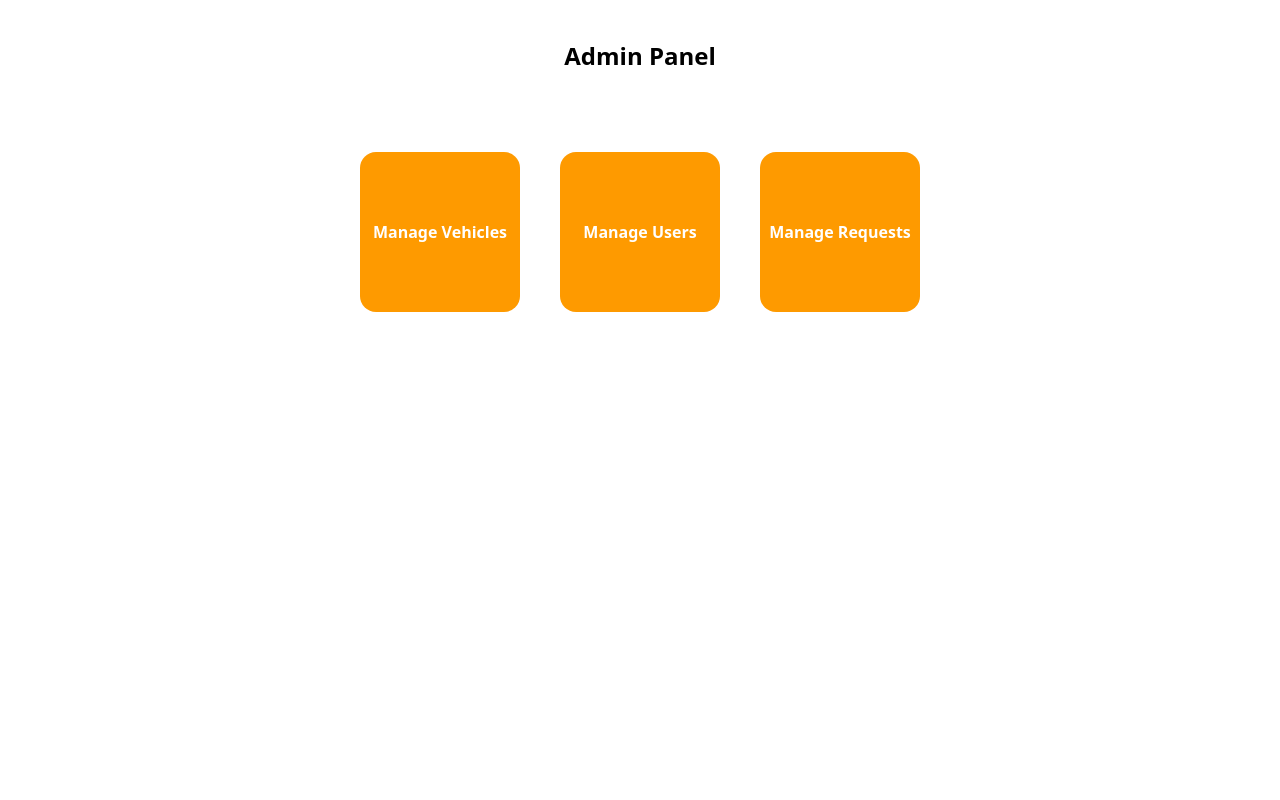
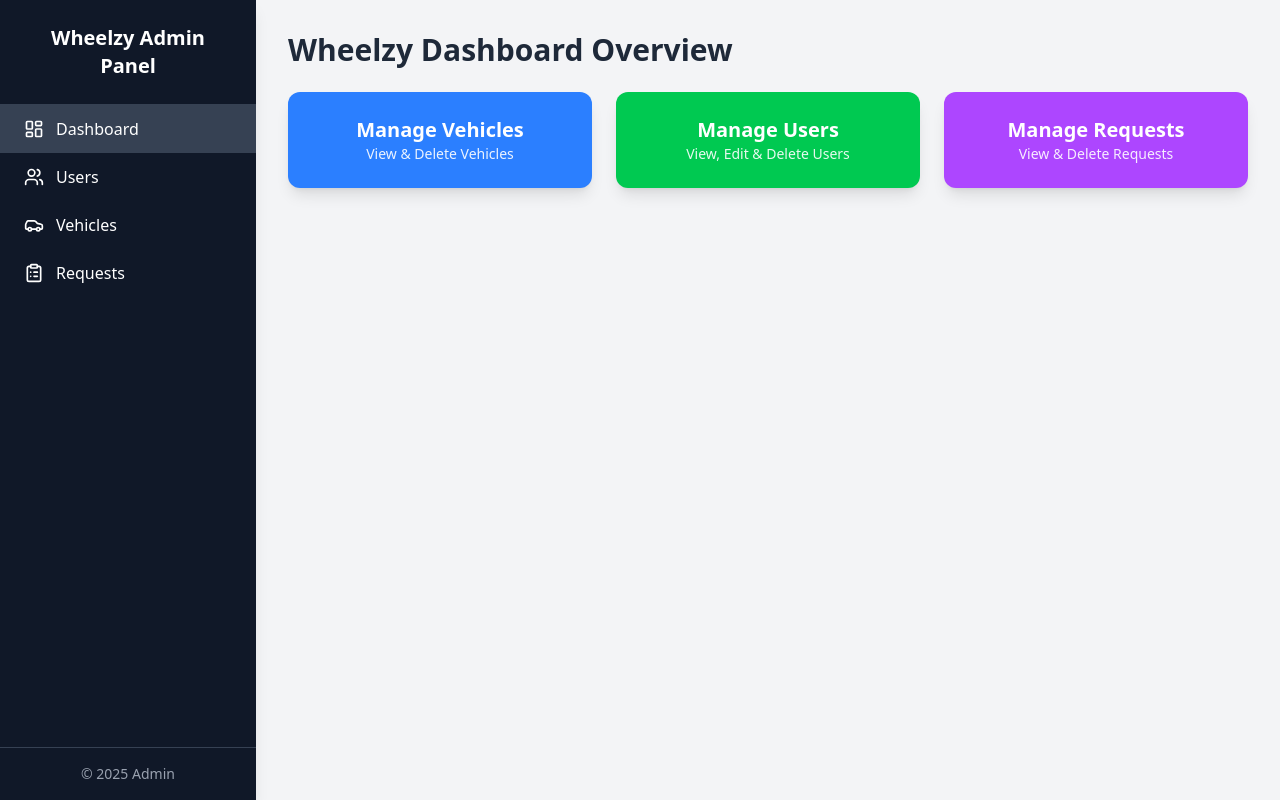
Before and after one commit to abhayminer01/vehicle-marketplace, a React (Vite) app in the folder admin/: page /dashboard in a window 1280 px wide. Built offline with nearby package versions, Linux system fonts and the light colour scheme; no server answers.

Commit message:
sidebar on admin panel

```diff
--- a/admin/package.json
+++ b/admin/package.json
@@ -11,6 +11,7 @@
   },
   "dependencies": {
     "@tailwindcss/vite": "^4.1.13",
+    "lucide-react": "^0.544.0",
     "react": "^19.1.1",
     "react-dom": "^19.1.1",
     "react-router-dom": "^7.9.1",
--- /dev/null
+++ b/admin/src/components/Sidebar.jsx
@@ -0,0 +1,49 @@
+// components/Sidebar.jsx
+import React from "react";
+import { useNavigate, useLocation } from "react-router-dom";
+import { Users, Car, ClipboardList, LayoutDashboard } from "lucide-react";
+
+export default function Sidebar({ onNavigate, active }) {
+  const navigateHook = useNavigate();
+  const location = useLocation();
+
+  // ✅ Use either the passed `onNavigate` or the default hook
+  const navigateFn = onNavigate || navigateHook;
+
+  const menuItems = [
+    { label: "Dashboard", path: "/dashboard", icon: <LayoutDashboard size={20} /> },
+    { label: "Users", path: "/users", icon: <Users size={20} /> },
+    { label: "Vehicles", path: "/vehicles", icon: <Car size={20} /> },
+    { label: "Requests", path: "/requests", icon: <ClipboardList size={20} /> },
+  ];
+
+  return (
+    <div className="w-64 bg-gray-900 text-white h-screen fixed top-0 left-0 flex flex-col shadow-lg">
+      <div className="p-6 text-center text-xl font-bold border-b border-gray-700">
+        Wheelzy Admin Panel
+      </div>
+      <div className="flex-1">
+        {menuItems.map((item) => {
+          const isActive =
+            active === item.label.toLowerCase() || location.pathname === item.path;
+
+          return (
+            <div
+              key={item.path}
+              onClick={() => navigateFn(item.path)}
+              className={`flex items-center gap-3 px-6 py-3 cursor-pointer hover:bg-gray-700 transition ${
+                isActive ? "bg-gray-700" : ""
+              }`}
+            >
+              {item.icon}
+              <span>{item.label}</span>
+            </div>
+          );
+        })}
+      </div>
+      <div className="p-4 border-t border-gray-700 text-center text-sm text-gray-400">
+        © 2025 Admin
+      </div>
+    </div>
+  );
+}
--- a/admin/src/pages/Dashboard.jsx
+++ b/admin/src/pages/Dashboard.jsx
@@ -1,43 +1,68 @@
-import React, { useEffect } from 'react'
-import { useNavigate } from 'react-router-dom';
+import React, { useEffect } from "react";
+import { useNavigate } from "react-router-dom";
+import Sidebar from "../components/Sidebar";
 
 export default function Dashboard() {
   const navigate = useNavigate();
+
   useEffect(() => {
     const verifyAdminToken = async () => {
-            const token = localStorage.getItem('admin_token');
+      const token = localStorage.getItem("admin_token");
 
-            const req = await fetch('http://localhost:5000/api/admin/verifytoken', {
-                method : 'POST',
-                body : JSON.stringify({ token : token }),
-                headers : {
-                    'Content-Type' : 'application/json'
-                }
+      const req = await fetch("http://localhost:5000/api/admin/verifytoken", {
+        method: "POST",
+        body: JSON.stringify({ token }),
+        headers: {
+          "Content-Type": "application/json",
+        },
       });
 
       const res = await req.json();
-            if(!res.success) {
-                alert(`Authentication Error  :${res.message}`);
-                navigate('/');
+      if (!res.success) {
+        alert(`Authentication Error : ${res.message}`);
+        navigate("/");
       }
-        }
+    };
 
     verifyAdminToken();
-    }, []);
+  }, [navigate]);
+
   return (
-    <div className='flex justify-center items-center flex-col'>
-        <h1 className='text-2xl font-bold mb-20 mt-10'>Admin Panel</h1>
-        <div className='flex gap-10 '>
-            <div onClick={() => navigate('/vehicles')} className='w-40 h-40 bg-amber-500 hover:bg-amber-300 cursor-pointer hover:text-black rounded-2xl flex justify-center items-center text-white font-bold'>
-                Manage Vehicles
+    <div className="flex">
+      {/* Sidebar */}
+      <Sidebar />
+
+      {/* Main Content */}
+      <div className="ml-64 flex-1 bg-gray-100 min-h-screen p-8">
+        <h1 className="text-3xl font-bold mb-6 text-gray-800">Wheelzy Dashboard Overview</h1>
+
+        {/* Quick Cards */}
+        <div className="grid grid-cols-1 md:grid-cols-3 gap-6">
+          <div
+            onClick={() => navigate("/vehicles")}
+            className="bg-blue-500 hover:bg-blue-400 cursor-pointer rounded-xl shadow-lg p-6 text-white flex flex-col items-center justify-center"
+          >
+            <h2 className="text-xl font-bold">Manage Vehicles</h2>
+            <p className="text-sm opacity-90">View & Delete Vehicles</p>
           </div>
-            <div onClick={() => navigate('/users')} className='w-40 h-40 bg-amber-500 hover:bg-amber-300 cursor-pointer hover:text-black rounded-2xl flex justify-center items-center text-white font-bold'>
-                Manage Users
+
+          <div
+            onClick={() => navigate("/users")}
+            className="bg-green-500 hover:bg-green-400 cursor-pointer rounded-xl shadow-lg p-6 text-white flex flex-col items-center justify-center"
+          >
+            <h2 className="text-xl font-bold">Manage Users</h2>
+            <p className="text-sm opacity-90">View, Edit & Delete Users</p>
           </div>
-            <div onClick={() => navigate('/requests')} className='w-40 h-40 bg-amber-500 hover:bg-amber-300 cursor-pointer hover:text-black rounded-2xl flex justify-center items-center text-white font-bold'>
-                Manage Requests
+
+          <div
+            onClick={() => navigate("/requests")}
+            className="bg-purple-500 hover:bg-purple-400 cursor-pointer rounded-xl shadow-lg p-6 text-white flex flex-col items-center justify-center"
+          >
+            <h2 className="text-xl font-bold">Manage Requests</h2>
+            <p className="text-sm opacity-90">View & Delete Requests</p>
           </div>
         </div>
       </div>
-  )
+    </div>
+  );
 }
--- a/admin/src/pages/Requests.jsx
+++ b/admin/src/pages/Requests.jsx
@@ -1,8 +1,11 @@
 import React, { useEffect, useState } from "react";
+import Sidebar from "../components/Sidebar";
+import { useNavigate } from "react-router-dom";
 
 export default function Requests() {
   const [requests, setRequests] = useState([]);
   const [loading, setLoading] = useState(true);
+  const navigate = useNavigate();
 
   useEffect(() => {
     const fetchRequests = async () => {
@@ -42,18 +45,20 @@ export default function Requests() {
     }
   };
 
-  if (loading) {
-    return <p className="p-4 text-gray-600">Loading requests...</p>;
-  }
+  return (
+    <div className="flex">
+      {/* ✅ Sidebar always visible */}
+      <Sidebar active="requests" onNavigate={navigate} />
 
-  if (requests.length === 0) {
-    return <p className="p-4 text-gray-600">No requests found.</p>;
-  }
-
-  return (
-    <div className="p-6">
+      {/* ✅ Main Content */}
+      <div className="flex-1 bg-gray-100 min-h-screen p-6 ml-64">
         <h1 className="text-2xl font-bold mb-6">Manage Requests</h1>
 
+        {loading ? (
+          <p className="text-gray-600">Loading requests...</p>
+        ) : requests.length === 0 ? (
+          <p className="text-gray-600">No requests found.</p>
+        ) : (
           <div className="grid grid-cols-1 md:grid-cols-2 gap-6">
             {requests.map((req) => (
               <div
@@ -110,6 +115,8 @@ export default function Requests() {
               </div>
             ))}
           </div>
+        )}
+      </div>
     </div>
   );
 }
--- a/admin/src/pages/Users.jsx
+++ b/admin/src/pages/Users.jsx
@@ -1,4 +1,6 @@
 import React, { useEffect, useState } from "react";
+import Sidebar from "../components/Sidebar";
+import { useNavigate } from "react-router-dom";
 
 export default function Users() {
   const [users, setUsers] = useState([]);
@@ -10,6 +12,8 @@ export default function Users() {
     phone: "",
     password: "",
   });
+
+  const navigate = useNavigate();
 
   useEffect(() => {
     const fetchUsers = async () => {
@@ -87,14 +91,18 @@ export default function Users() {
     }
   };
 
-  if (loading) {
-    return <p className="text-center text-gray-600">Loading users...</p>;
-  }
+  return (
+    <div className="flex">
+      {/* ✅ Sidebar always visible */}
+      <Sidebar active="users" onNavigate={navigate} />
 
-  return (
-    <div className="p-6">
+      {/* ✅ Main content */}
+      <div className="flex-1 bg-gray-100 min-h-screen p-6 ml-64">
         <h1 className="font-bold text-3xl mb-6 text-gray-800">👥 Manage Users</h1>
-      {users.length === 0 ? (
+
+        {loading ? (
+          <p className="text-gray-600">Loading users...</p>
+        ) : users.length === 0 ? (
           <p className="text-gray-500">No users found.</p>
         ) : (
           <div className="flex flex-col gap-4">
@@ -191,5 +199,6 @@ export default function Users() {
           </div>
         )}
       </div>
+    </div>
   );
 }
--- a/admin/src/pages/Vehicles.jsx
+++ b/admin/src/pages/Vehicles.jsx
@@ -1,8 +1,11 @@
 import React, { useEffect, useState } from "react";
+import Sidebar from "../components/Sidebar"; // ✅ import your sidebar
+import { useNavigate } from "react-router-dom";
 
 export default function Vehicles() {
   const [vehicles, setVehicles] = useState([]);
   const [loading, setLoading] = useState(true);
+  const navigate = useNavigate();
 
   useEffect(() => {
     const getAllVehicles = async () => {
@@ -44,88 +47,65 @@ export default function Vehicles() {
     }
   };
 
-  if (loading) {
-    return <p>Loading vehicles...</p>;
-  }
+  return (
+    <div className="flex ml-65">
+      {/* ✅ Sidebar */}
+      <Sidebar onNavigate={navigate} active="vehicles" />
 
-  return (
-    <div style={{ padding: "20px" }}>
-      <h1 className="font-bold text-2xl">Manage Vehicles</h1>
-      {vehicles.length === 0 ? (
+      {/* ✅ Main Content */}
+      <div className="flex-1 bg-gray-100 min-h-screen p-8">
+        <h1 className="text-3xl font-bold text-gray-800 mb-6">Manage Vehicles</h1>
+
+        {loading ? (
+          <p>Loading vehicles...</p>
+        ) : vehicles.length === 0 ? (
           <p>No vehicles found.</p>
         ) : (
-        <div
-          style={{
-            display: "grid",
-            gridTemplateColumns: "repeat(auto-fill, minmax(250px, 1fr))",
-            gap: "20px",
-            marginTop: "20px",
-          }}
-        >
+          <div className="grid grid-cols-1 md:grid-cols-2 lg:grid-cols-3 gap-6">
             {vehicles.map((v) => (
               <div
                 key={v.vehicle_id}
-              style={{
-                border: "1px solid #ccc",
-                borderRadius: "10px",
-                padding: "15px",
-                backgroundColor: "#fff",
-                boxShadow: "0 2px 8px rgba(0,0,0,0.1)",
-              }}
+                className="bg-white rounded-lg shadow-md overflow-hidden hover:shadow-lg transition-shadow"
               >
                 <img
                   src={v.image || "placeholder.webp"}
                   alt={v.title}
-                style={{
-                  width: "100%",
-                  height: "150px",
-                  objectFit: "cover",
-                  borderRadius: "8px",
-                }}
+                  className="w-full h-40 object-cover"
                 />
-              <h2 style={{ fontSize: "18px", margin: "10px 0 5px" }}>
-                {v.title}
-              </h2>
-              <p style={{ margin: "5px 0", fontWeight: "bold", color: "green" }}>
+                <div className="p-4">
+                  <h2 className="text-lg font-semibold">{v.title}</h2>
+                  <p className="text-green-600 font-bold">
                     ₹{v.price?.toLocaleString()}
                   </p>
-              <p style={{ margin: "5px 0" }}>
+                  <p>
                     <strong>Year:</strong> {v.year}
                   </p>
-              <p style={{ margin: "5px 0" }}>
+                  <p>
                     <strong>Location:</strong> {v.location}
                   </p>
-              <p style={{ margin: "5px 0" }}>
+                  <p>
                     <strong>Status:</strong>{" "}
                     <span
-                  style={{
-                    color: v.status === "available" ? "green" : "red",
-                    fontWeight: "bold",
-                  }}
+                      className={
+                        v.status === "available" ? "text-green-600" : "text-red-600"
+                      }
                     >
                       {v.status}
                     </span>
                   </p>
 
-              {/* ✅ Delete Button */}
                   <button
                     onClick={() => handleDelete(v.vehicle_id)}
-                style={{
-                  marginTop: "10px",
-                  backgroundColor: "#e74c3c",
-                  color: "white",
-                  border: "none",
-                  padding: "8px 12px",
-                  borderRadius: "6px",
-                  cursor: "pointer",
-                }}
+                    className="mt-4 bg-red-600 hover:bg-red-700 text-white px-4 py-2 rounded w-full"
                   >
                     Delete
                   </button>
+                </div>
               </div>
             ))}
           </div>
         )}
       </div>
+    </div>
   );
 }
```
Also changed, not shown: 1 other file (tests, documents, lock files or other folders). Lines whose indentation alone changed are shown as unchanged.
